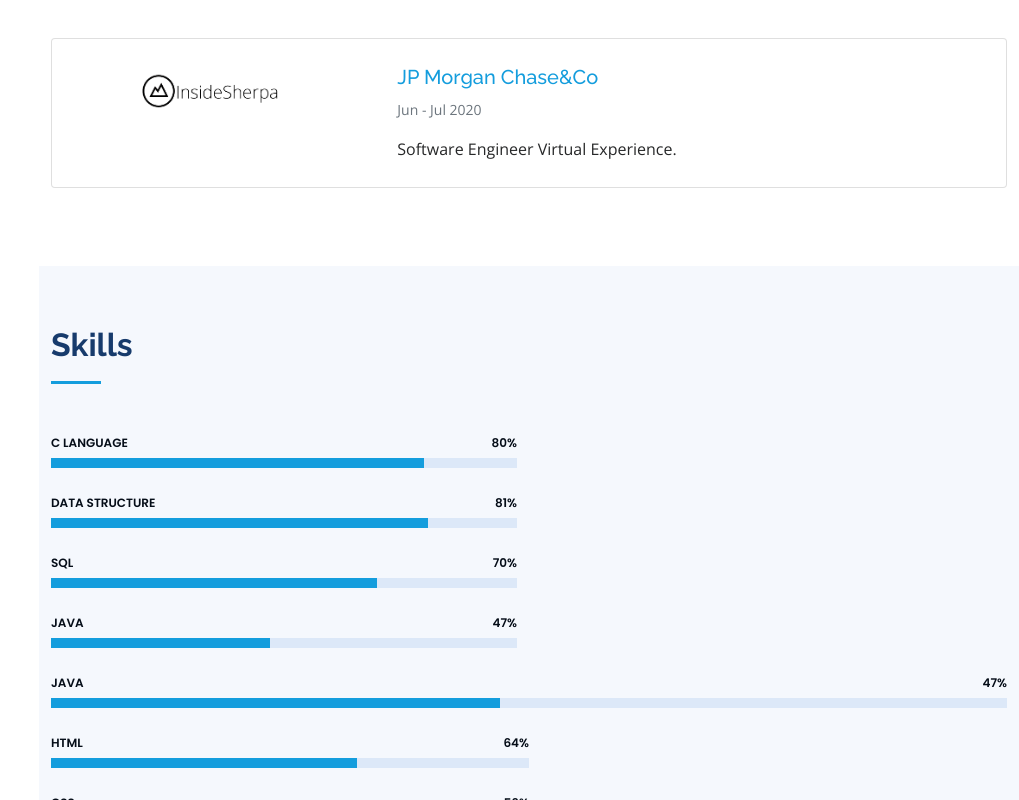
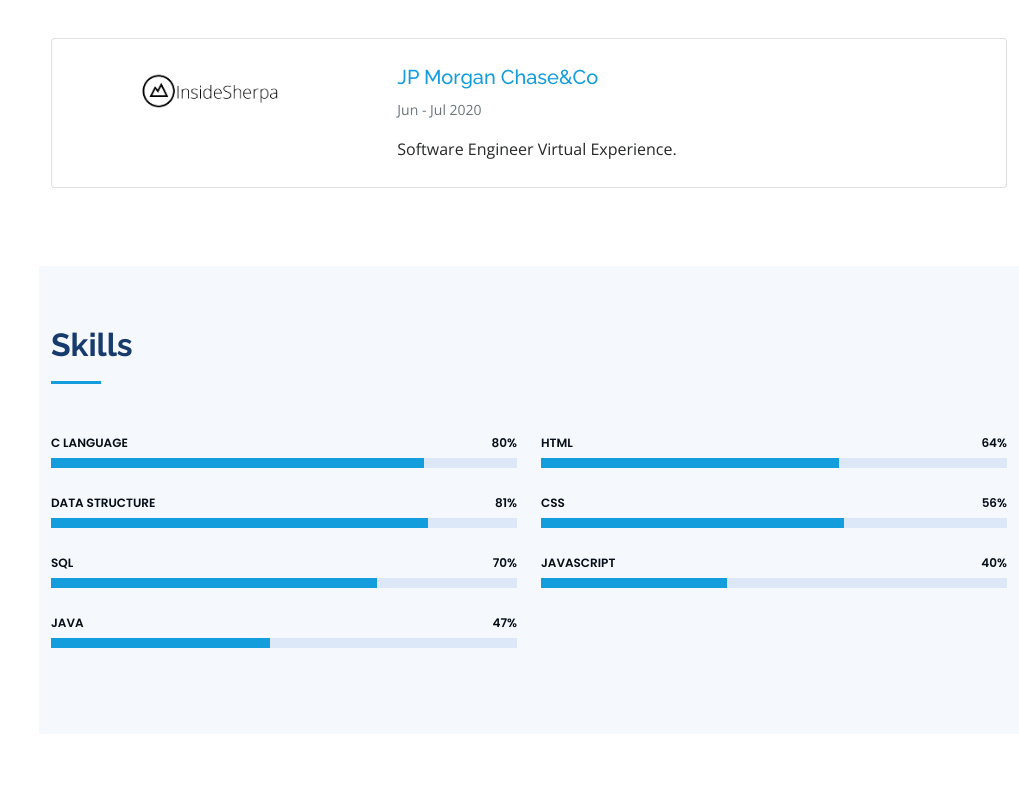
Before and after one commit to ritikkoul0/-, a plain HTML site: page index.html in a window 1280 px wide. Shown: the part 2000-2800 px from the top of the page, without its empty margins (261-1280 px from the left). Drawn offline with nearby package versions, Linux system fonts and the light colour scheme.

Commit message:
Update index.html

```diff
--- a/index.html
+++ b/index.html
@@ -251,13 +251,7 @@
 
           </div>
 
-          <div class="progress">
-              <span class="skill">JAVA <i class="val">47%</i></span>
-              <div class="progress-bar-wrap">
-                <div class="progress-bar" role="progressbar" aria-valuenow="47" aria-valuemin="0" aria-valuemax="100"></div>
-              </div>
-            </div>
-          </div>
+
 
           <div class="col-lg-6" data-aos="fade-up" data-aos-delay="100">
 
```
